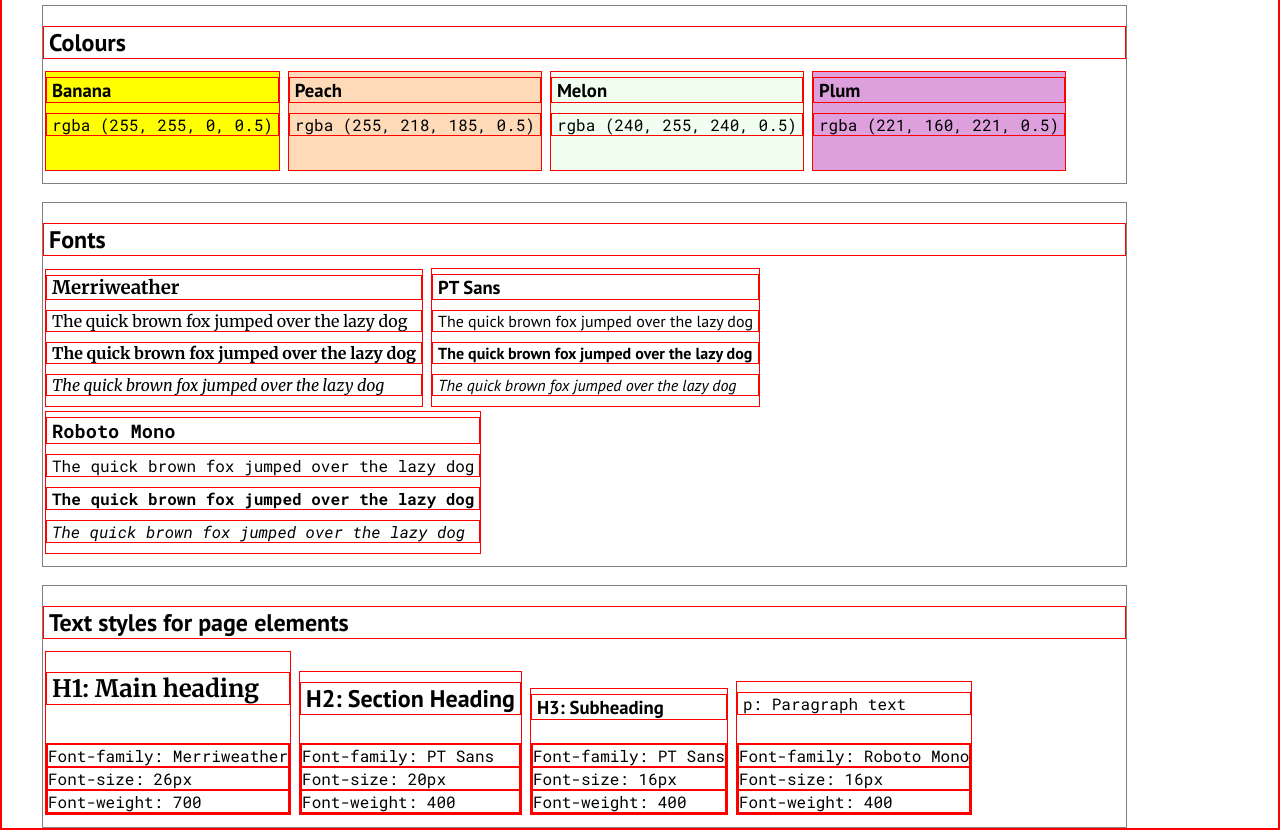
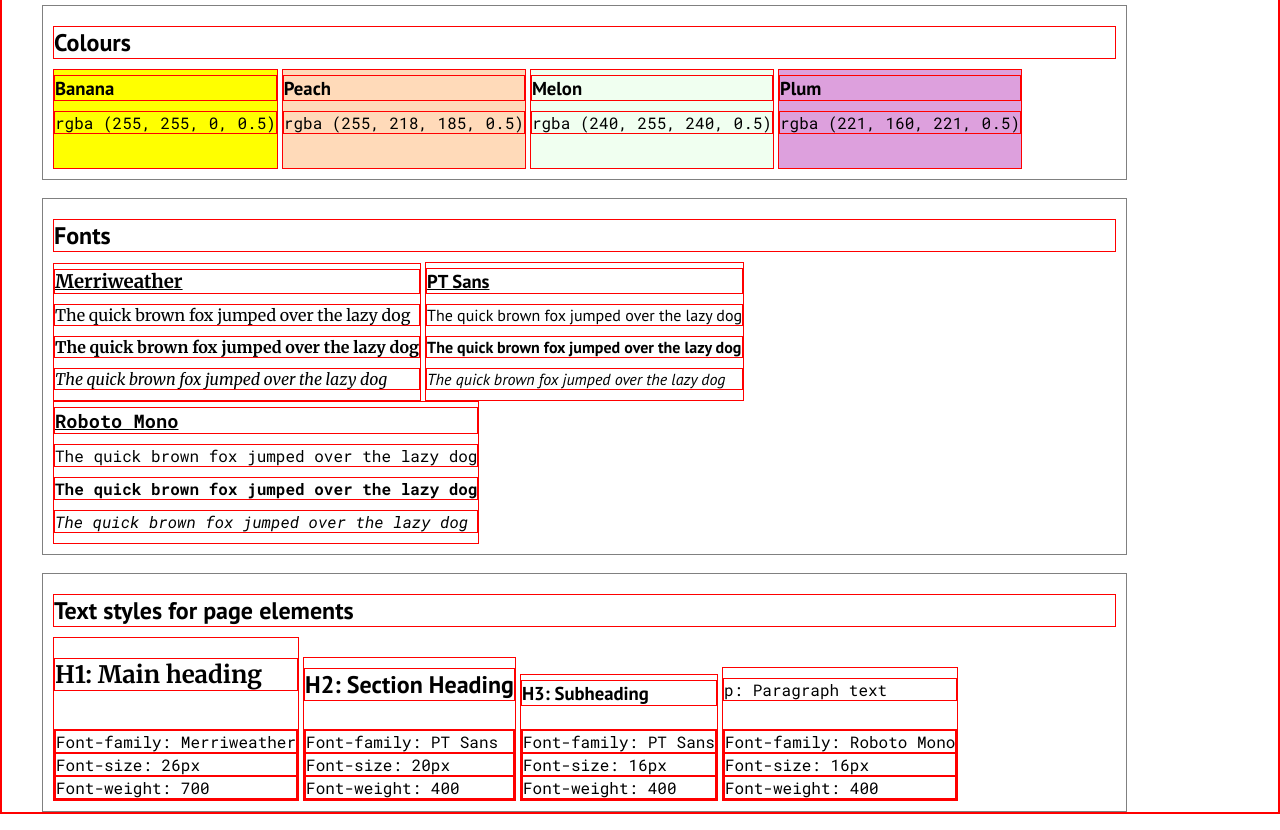
Before and after one commit to mikejguo290/website-design-system, a plain HTML site: page index.html in a window 1280 px wide. Shown: the part 79-909 px from the top of the page. Drawn offline with Linux system fonts and the light colour scheme.

Commit message:
refactor padding from individual elements to their container element.

```diff
--- a/styles.css
+++ b/styles.css
@@ -7,7 +7,6 @@
 }
 .swatches {
     display: inline-block;
-    margin: 2px;
 }
 
 .colorDisplay {
@@ -33,30 +32,24 @@
 
 
 h1 {
+    font-family:Merriweather;
     margin: 20px 0px;
-    font-family:Merriweather;
-    padding: 0px 5px;
 }
-
-
 
 h2 {
     margin: 10px 0px;
     font-family:'PT Sans';
-    padding: 0px 5px;
 }
 
 h3 {
     margin: 5px 0px;
     font-family:'PT Sans';
-    padding: 0px 5px;
 
 }
 
 p {
     text-align: left;
     font-family: 'Roboto Mono';
-    padding: 0px 5px;
     margin: 10px 0px
 }
 
@@ -114,20 +107,24 @@ this would lead to a lot of extra code! might be easier to specify .fontDisplay.
 
 .fontDisplay.first h3 {
     font-family:Merriweather;
+    text-decoration: underline;
 }
 
 .fontDisplay.second h3 {
     font-family:'PT Sans';
+    text-decoration: underline;
 }
 
 .fontDisplay.third h3 {
     font-family:'Roboto Mono';
+    text-decoration: underline;
 }
 
 section {
     border:1px gray solid;
-    padding: 10px 0px;
+    padding: 10px 10px;
     width: 85%;
     position: relative;
     left: 40px;
+
 }
```
